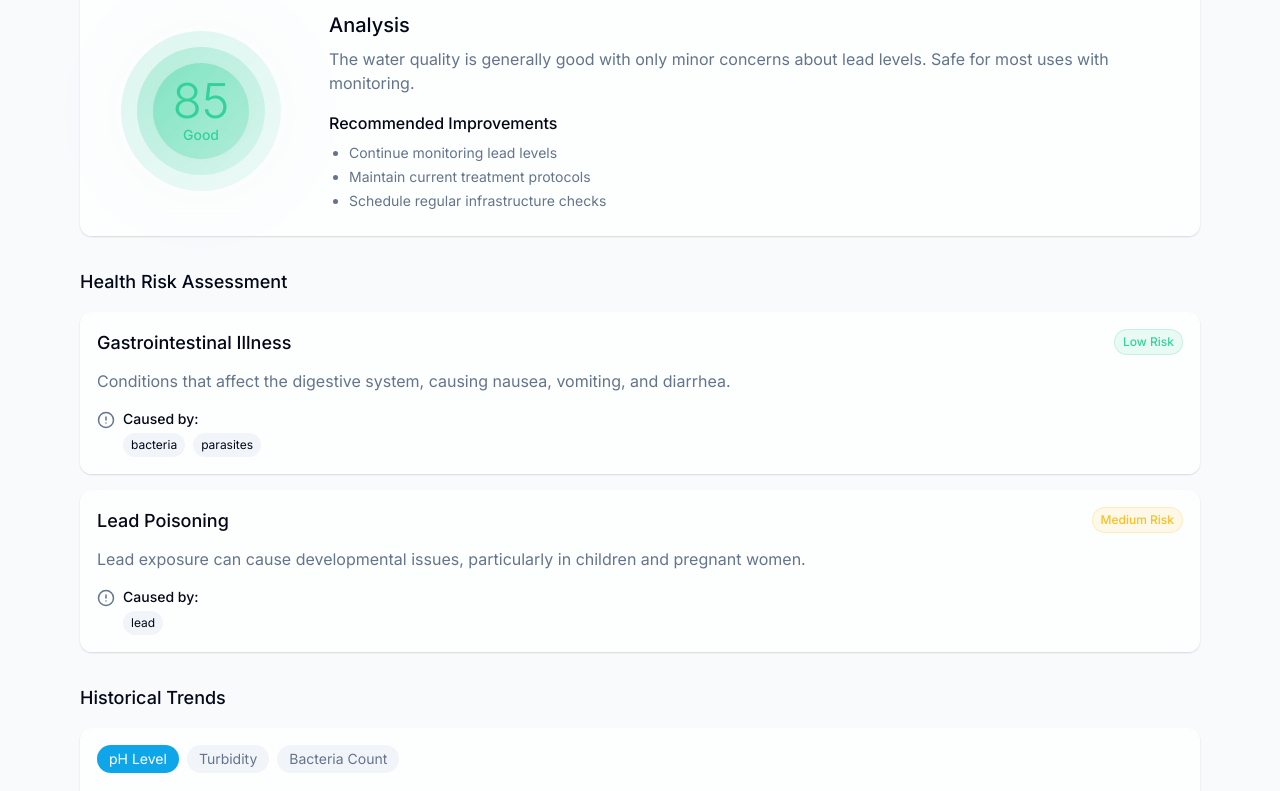
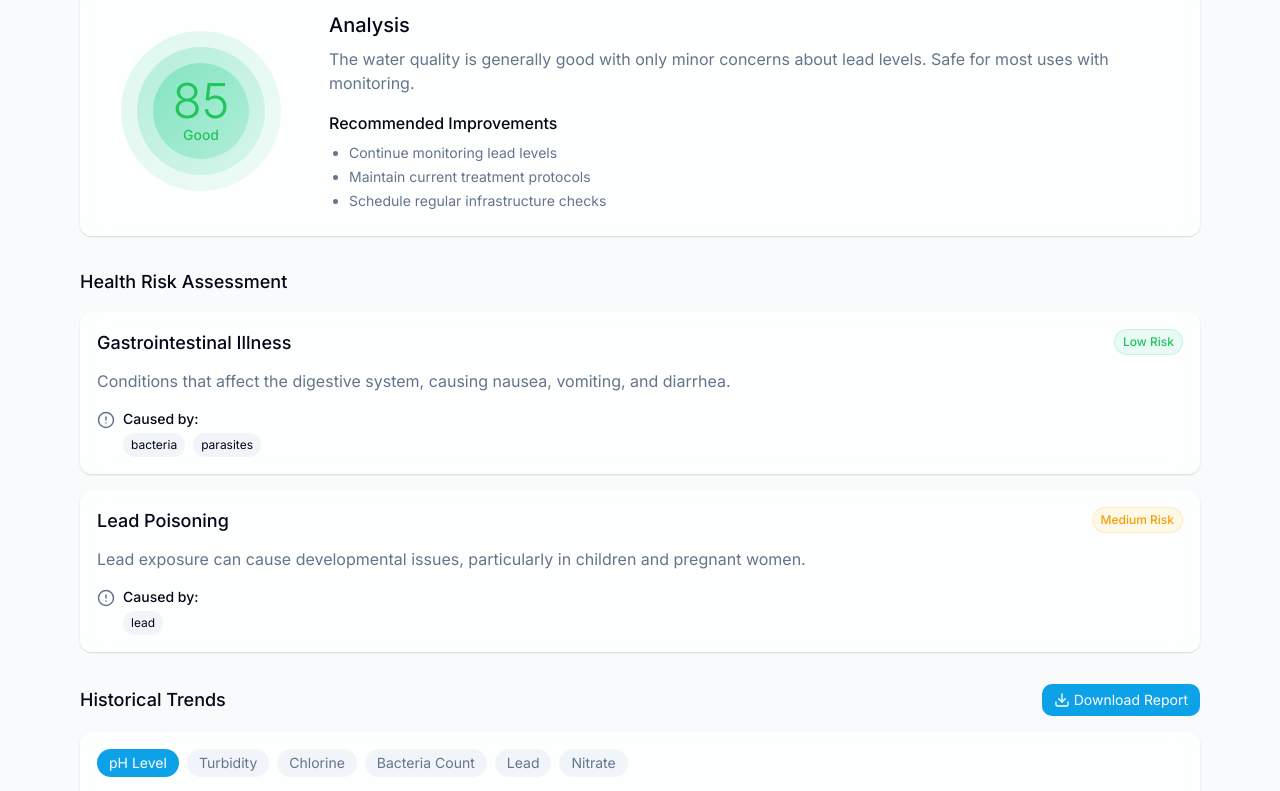
Before and after one commit to Blue-Waters-bots/blue-waters-dashboard, a React (Vite) app: page / in a window 1280 px wide. Shown: the part 820-1611 px from the top of the page. Built offline with nearby package versions, Linux system fonts and the light colour scheme.

Commit message:
Enhance historical data, add download
- Display all parameters in historical trends.
- Implement functionality to download water quality report.

```diff
--- a/src/components/HistoricalData.tsx
+++ b/src/components/HistoricalData.tsx
@@ -3,6 +3,7 @@ import { useState } from "react";
 import { HistoricalData as HistoricalDataType, WaterQualityMetric } from "@/types/waterQuality";
 import { LineChart, Line, XAxis, YAxis, CartesianGrid, Tooltip, ResponsiveContainer } from "recharts";
 import { cn } from "@/lib/utils";
+import { Download } from "lucide-react";
 
 interface HistoricalDataProps {
   historicalData: HistoricalDataType[];
@@ -33,7 +34,28 @@ const HistoricalData = ({ historicalData, metrics }: HistoricalDataProps) => {
     }
   };
 
-  if (!historicalData.length) {
+  // Create missing historical data for metrics that don't have it
+  const allMetricsData = metrics.map(metric => {
+    const existingData = historicalData.find(d => d.metricId === metric.id);
+
+    if (existingData) return existingData;
+
+    // Create placeholder data if this metric doesn't have historical data
+    return {
+      metricId: metric.id,
+      metricName: metric.name,
+      data: [
+        { date: "2023-01", value: metric.value * 0.95 },
+        { date: "2023-02", value: metric.value * 0.98 },
+        { date: "2023-03", value: metric.value * 1.02 },
+        { date: "2023-04", value: metric.value * 0.97 },
+        { date: "2023-05", value: metric.value * 1.01 },
+        { date: "2023-06", value: metric.value }
+      ]
+    };
+  });
+
+  if (!allMetricsData.length) {
     return (
       <div className="w-full mb-8">
         <h2 className="text-lg font-medium mb-4">Historical Trends</h2>
@@ -46,10 +68,19 @@ const HistoricalData = ({ historicalData, metrics }: HistoricalDataProps) => {
 
   return (
     <div className="w-full mb-8">
-      <h2 className="text-lg font-medium mb-4">Historical Trends</h2>
+      <div className="flex justify-between items-center mb-4">
+        <h2 className="text-lg font-medium">Historical Trends</h2>
+        <button
+          onClick={() => generateReport(metrics, allMetricsData)}
+          className="flex items-center gap-1 px-3 py-1.5 bg-water-blue text-white rounded-md hover:bg-blue-600 transition-colors text-sm"
+        >
+          <Download size={16} />
+          <span>Download Report</span>
+        </button>
+      </div>
       <div className="glass-panel rounded-lg p-4">
         <div className="flex flex-wrap gap-2 mb-4">
-          {historicalData.map((data) => (
+          {allMetricsData.map((data) => (
             <button
               key={data.metricId}
               className={cn(
@@ -136,4 +167,47 @@ const HistoricalData = ({ historicalData, metrics }: HistoricalDataProps) => {
   );
 };
 
+// Function to generate and download water quality report
+const generateReport = (metrics: WaterQualityMetric[], historicalData: HistoricalDataType[]) => {
+  const currentDate = new Date().toLocaleDateString();
+
+  // Create report content
+  let reportContent = `WATER QUALITY REPORT - ${currentDate}\n\n`;
+  reportContent += "CURRENT WATER QUALITY METRICS:\n";
+  reportContent += "============================\n\n";
+
+  metrics.forEach(metric => {
+    const status = metric.status === "safe" ? "SAFE" :
+                  metric.status === "warning" ? "WARNING" : "DANGER";
+
+    reportContent += `${metric.name}: ${metric.value} ${metric.unit}\n`;
+    reportContent += `Safe Range: ${metric.safeRange[0]} - ${metric.safeRange[1]} ${metric.unit}\n`;
+    reportContent += `Status: ${status}\n\n`;
+  });
+
+  reportContent += "\nHISTORICAL DATA:\n";
+  reportContent += "===============\n\n";
+
+  historicalData.forEach(data => {
+    reportContent += `${data.metricName}:\n`;
+    data.data.forEach(point => {
+      const date = new Date(point.date);
+      const formattedDate = `${date.toLocaleString('default', { month: 'long' })} ${date.getFullYear()}`;
+      reportContent += `  ${formattedDate}: ${point.value}\n`;
+    });
+    reportContent += "\n";
+  });
+
+  // Create blob and download link
+  const blob = new Blob([reportContent], { type: "text/plain" });
+  const url = URL.createObjectURL(blob);
+  const a = document.createElement("a");
+  a.href = url;
+  a.download = `water_quality_report_${currentDate.replace(/\//g, "-")}.txt`;
+  document.body.appendChild(a);
+  a.click();
+  document.body.removeChild(a);
+  URL.revokeObjectURL(url);
+};
+
 export default HistoricalData;
--- a/src/index.css
+++ b/src/index.css
@@ -45,6 +45,12 @@
     --sidebar-accent-foreground: 240 5.9% 10%;
     --sidebar-border: 220 13% 91%;
     --sidebar-ring: 217.2 91.2% 59.8%;
+
+    /* Water quality status colors */
+    --water-safe: 142 71% 45%;
+    --water-warning: 38 92% 50%;
+    --water-danger: 0 91% 71%;
+    --water-blue: 199 89% 48%;
   }
 
   .dark {
@@ -107,3 +113,64 @@
   border-radius: 50%;
   @apply animate-ripple;
 }
+
+/* Add water status color utilities */
+.text-water-safe {
+  color: hsl(var(--water-safe));
+}
+
+.text-water-warning {
+  color: hsl(var(--water-warning));
+}
+
+.text-water-danger {
+  color: hsl(var(--water-danger));
+}
+
+.text-water-blue {
+  color: hsl(var(--water-blue));
+}
+
+.bg-water-safe {
+  background-color: hsl(var(--water-safe));
+}
+
+.bg-water-warning {
+  background-color: hsl(var(--water-warning));
+}
+
+.bg-water-danger {
+  background-color: hsl(var(--water-danger));
+}
+
+.bg-water-blue {
+  background-color: hsl(var(--water-blue));
+}
+
+.animate-float {
+  animation: float 3s ease-in-out infinite;
+}
+
+@keyframes float {
+  0%, 100% {
+    transform: translateY(0);
+  }
+  50% {
+    transform: translateY(-10px);
+  }
+}
+
+@keyframes ripple {
+  0% {
+    transform: scale(0);
+    opacity: 1;
+  }
+  100% {
+    transform: scale(1);
+    opacity: 0;
+  }
+}
+
+.animate-ripple {
+  animation: ripple 1.5s ease-out infinite;
+}
--- a/src/types/waterQuality.ts
+++ b/src/types/waterQuality.ts
@@ -43,3 +43,13 @@ export interface QualityPrediction {
   description: string;
   improvementSteps: string[];
 }
+
+// Add extra styling properties for the application
+declare module '@/index.css' {
+  interface CSSProperties {
+    '--water-safe': string;
+    '--water-warning': string;
+    '--water-danger': string;
+    '--water-blue': string;
+  }
+}
```
